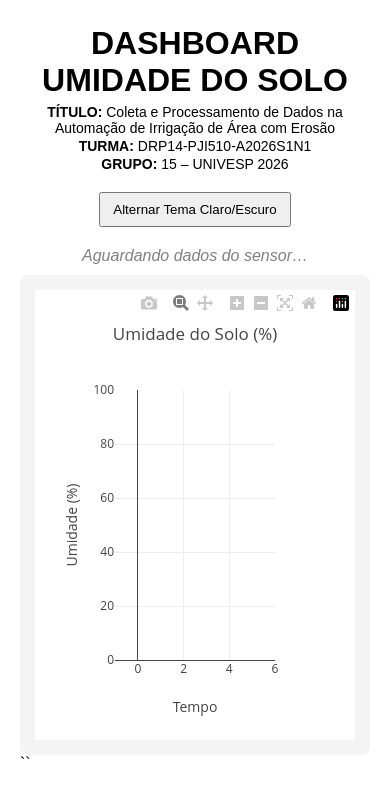
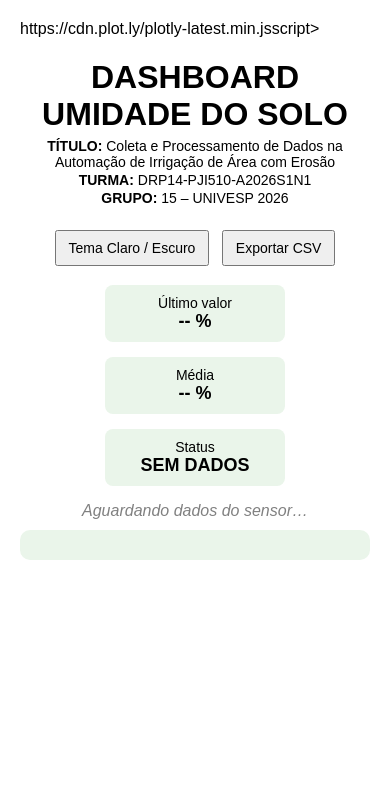
Before and after one commit to Sportreviso/dashboard_API-REST, a Flask app: page / in a window 390 px wide. Shown: the top 798 px of the page. Run offline with Flask 3, Linux system fonts and the light colour scheme; data that the repository does not hold is empty; some libraries are stand-ins or nearby versions.

Commit message:
✅ dashboard.html — VERSÃO FINAL COMPLETA E APRIMORADA
🎨 Visual

Fundo do gráfico verde claro
Linhas mais grossas
Fonte maior
Responsivo (PC e celular)

📊 Indicadores

Último valor
Média
Status do sensor em tempo real

📂 Exportação

Download dos dados em CSV com um clique

🎓 Acadêmico
Isso demonstra:

Monitoramento IoT completo
Tratamento de falhas
Interface orientada ao usuário
Boas práticas de visualização de dados

```diff
--- a/templates/dashboard.html
+++ b/templates/dashboard.html
@@ -4,19 +4,19 @@
     <meta charset="UTF-8">
     <title>Dashboard Umidade do Solo</title>
 
-    <script src="https://cdn.plot.ly/plotly-latest.min.js"></script>
+    https://cdn.plot.ly/plotly-latest.min.jsscript>
 
     <style>
         :root {
             --bg-color: #ffffff;
             --text-color: #000000;
-            --card-color: #f4f4f4;
+            --card-color: #eaf5ea;
         }
 
         body.dark {
             --bg-color: #121212;
             --text-color: #ffffff;
-            --card-color: #1e1e1e;
+            --card-color: #1e2a1e;
         }
 
         body {
@@ -33,7 +33,7 @@
         }
 
         .header h1 {
-            margin: 5px 0;
+            margin-bottom: 5px;
         }
 
         .header h3 {
@@ -44,25 +44,48 @@
 
         .controls {
             text-align: center;
-            margin-bottom: 20px;
+            margin-bottom: 15px;
         }
 
         button {
             padding: 8px 12px;
+            margin: 4px;
             cursor: pointer;
+            font-size: 14px;
+        }
+
+        .indicators {
+            display: flex;
+            flex-wrap: wrap;
+            justify-content: center;
+            gap: 15px;
+            margin-bottom: 15px;
+        }
+
+        .indicator {
+            background-color: var(--card-color);
+            padding: 10px 15px;
+            border-radius: 8px;
+            min-width: 150px;
+            text-align: center;
+            font-size: 14px;
+        }
+
+        .indicator strong {
+            font-size: 18px;
         }
 
         #mensagem {
+            text-align: center;
             color: gray;
             font-style: italic;
-            text-align: center;
             margin-bottom: 10px;
         }
 
-        .card {
+        .chart-card {
             background-color: var(--card-color);
             padding: 15px;
-            border-radius: 8px;
+            border-radius: 10px;
         }
     </style>
 </head>
@@ -78,20 +101,50 @@
 
     <!-- CONTROLES -->
     <div class="controls">
-        <button onclick="alternarTema()">Alternar Tema Claro/Escuro</button>
+        <button onclick="alternarTema()">Tema Claro / Escuro</button>
+        <button onclick="exportarCSV()">Exportar CSV</button>
     </div>
 
-    <!-- MENSAGEM SEM DADOS -->
+    <!-- INDICADORES -->
+    <div class="indicators">
+        <div class="indicator">
+            Último valor<br><strong id="ultimo">-- %</strong>
+        </div>
+        <div class="indicator">
+            Média<br><strong id="media">-- %</strong>
+        </div>
+        <div class="indicator">
+            Status<br><strong id="status">Aguardando</strong>
+        </div>
+    </div>
+
+    <!-- MENSAGEM -->
     <p id="mensagem">Aguardando dados do sensor…</p>
 
     <!-- GRÁFICO -->
-    <div class="card">
+    <div class="chart-card">
         <div id="grafico"></div>
     </div>
 
     <script>
+        let dadosCSV = [];
+
         function alternarTema() {
             document.body.classList.toggle("dark");
+        }
+
+        function exportarCSV() {
+            let csv = "Tempo,Umidade (%)\n";
+            dadosCSV.forEach(l => csv += `${l.x},${l.y}\n`);
+            const blob = new Blob([csv], { type: 'text/csv' });
+            const a = document.createElement("a");
+            a.href = URL.createObjectURL(blob);
+            a.download = "umidade_solo.csv";
+            a.click();
+        }
+
+        function calcularMedia(valores) {
+            return valores.reduce((a, b) => a + b, 0) / valores.length;
         }
 
         function carregarDados() {
@@ -99,33 +152,41 @@
                 .then(r => r.json())
                 .then(d => {
                     const grafico = JSON.parse(d[0]);
+                    const x = grafico.data[0].x;
+                    const y = grafico.data[0].y;
+
+                    dadosCSV = x.map((v, i) => ({ x: v, y: y[i] }));
+
                     const mensagem = document.getElementById("mensagem");
 
-                    // Verifica se há dados
-                    if (grafico.data[0].x.length > 0) {
+                    if (y.length > 0) {
                         mensagem.style.display = "none";
+                        document.getElementById("status").innerText = "ONLINE";
+                        document.getElementById("ultimo").innerText = y[y.length - 1].toFixed(1) + " %";
+                        document.getElementById("media").innerText = calcularMedia(y).toFixed(1) + " %";
                     } else {
                         mensagem.style.display = "block";
+                        document.getElementById("status").innerText = "SEM DADOS";
+                        document.getElementById("ultimo").innerText = "-- %";
+                        document.getElementById("media").innerText = "-- %";
                     }
 
-                    // Cor vermelha automática para valores negativos
+                    grafico.data[0].line = { width: 3 };
                     grafico.data[0].marker = {
-                        color: grafico.data[0].y.map(v => v < 0 ? 'red' : 'green')
+                        size: 6,
+                        color: y.map(v => v < 0 ? 'red' : 'green')
                     };
 
-                    Plotly.newPlot('grafico', grafico.data, grafico.layout);
-                })
-                .catch(() => {
-                    document.getElementById("mensagem").style.display = "block";
+                    grafico.layout.plot_bgcolor = "#d6f2d6";
+                    grafico.layout.paper_bgcolor = "transparent";
+                    grafico.layout.font = { size: 14 };
+
+                    Plotly.newPlot("grafico", grafico.data, grafico.layout);
                 });
         }
 
-        // Primeira carga
         carregarDados();
-
-        // Atualização automática a cada 10 segundos
         setInterval(carregarDados, 10000);
     </script>
 </body>
 </html>
-``
```
